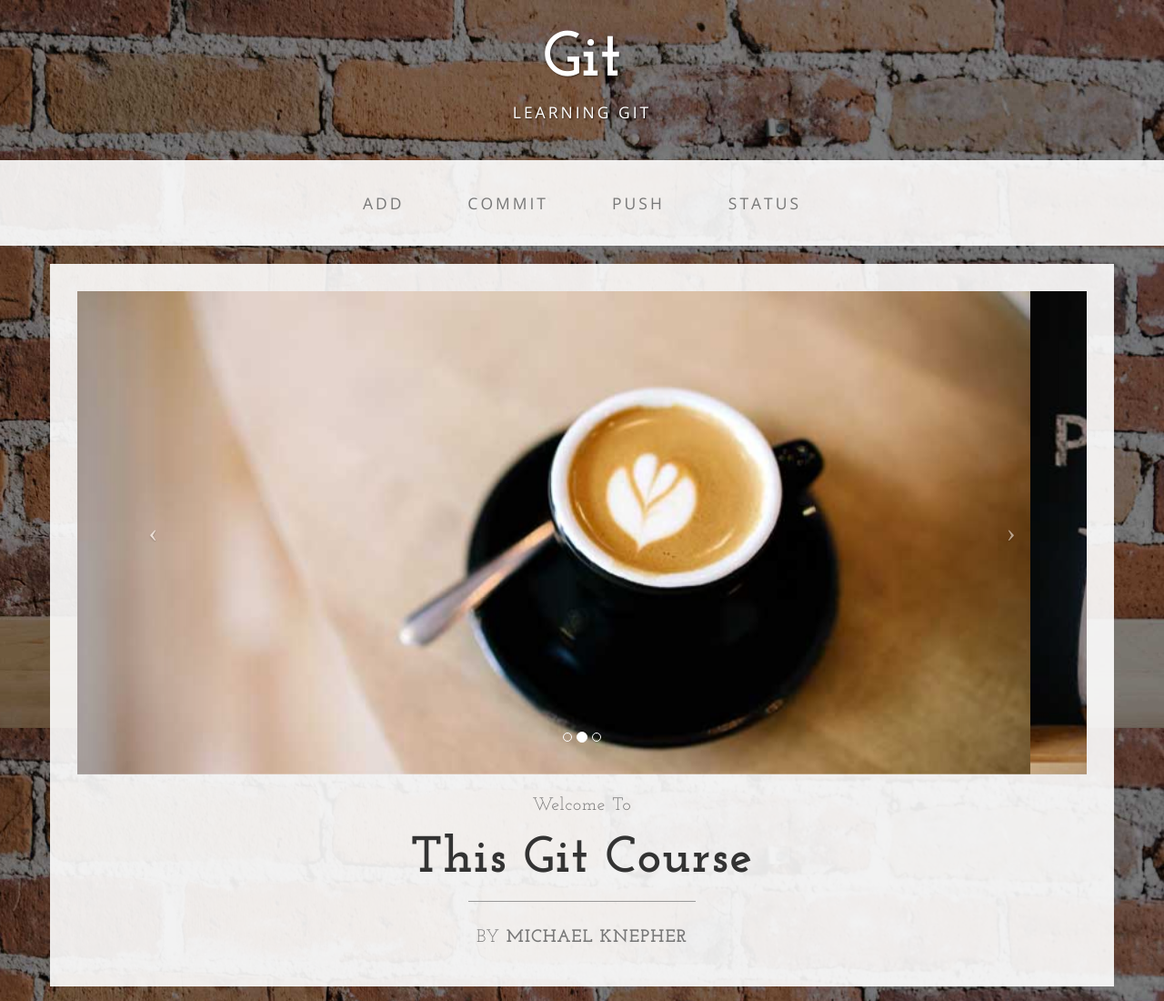
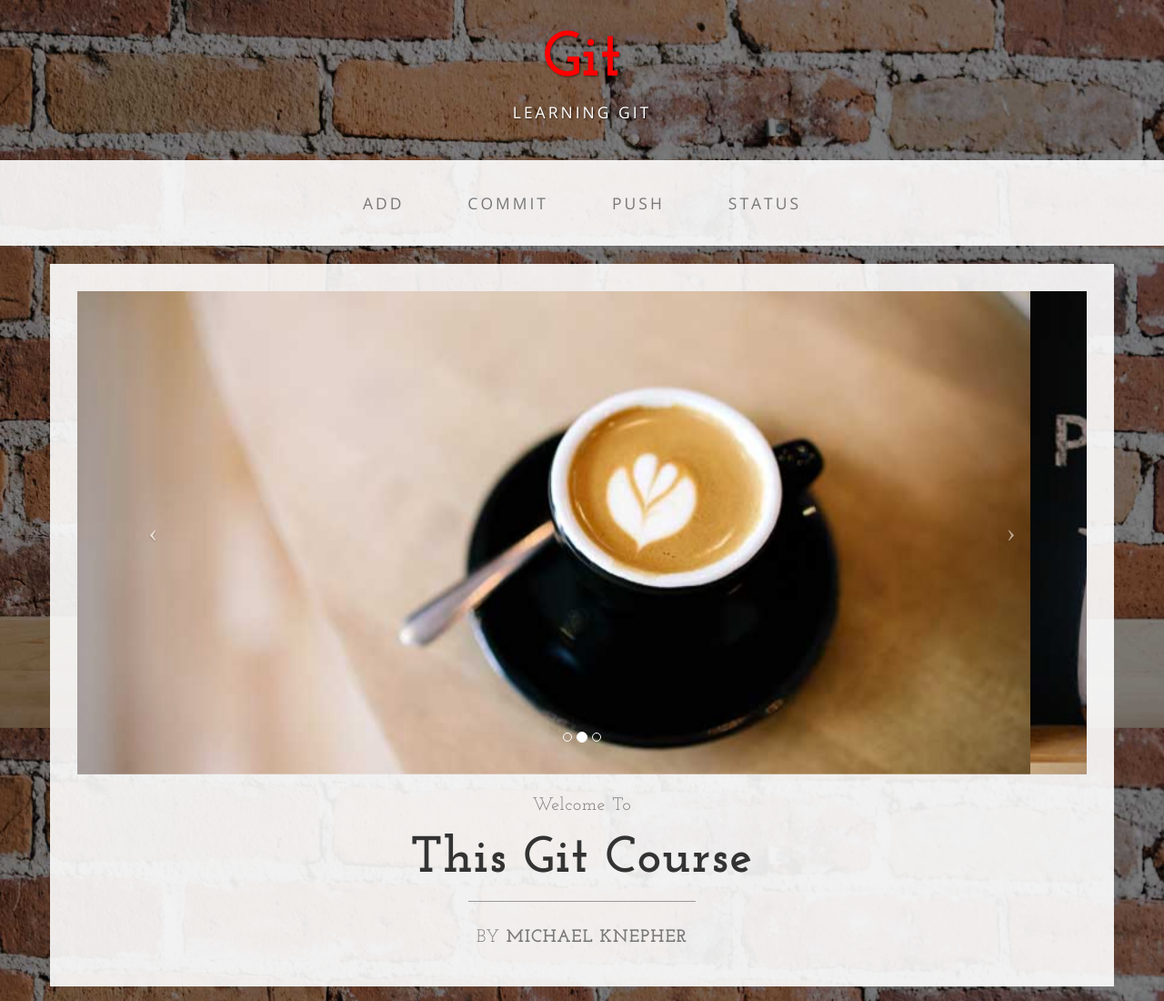
Before and after one commit to Knepherbird/learnable-gitcourse, a plain HTML site: page index.html in a window 1280 px wide. Shown: the top 1100 px of the page at 91% size. Drawn offline with nearby package versions, Linux system fonts and the light colour scheme.

Commit message:
Changed the color of brand class

```diff
--- a/css/business-casual.css
+++ b/css/business-casual.css
@@ -190,3 +190,7 @@ footer p {
         clear: both;
     }
 }
+
+.brand {
+    color: #ff0000
+}
```
